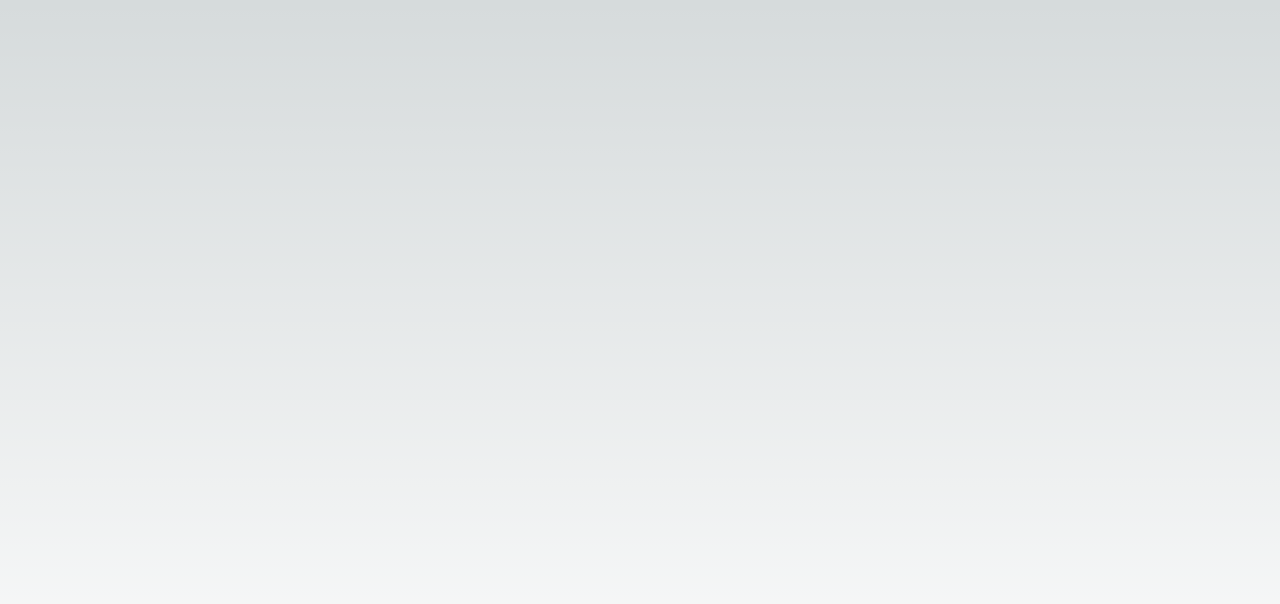
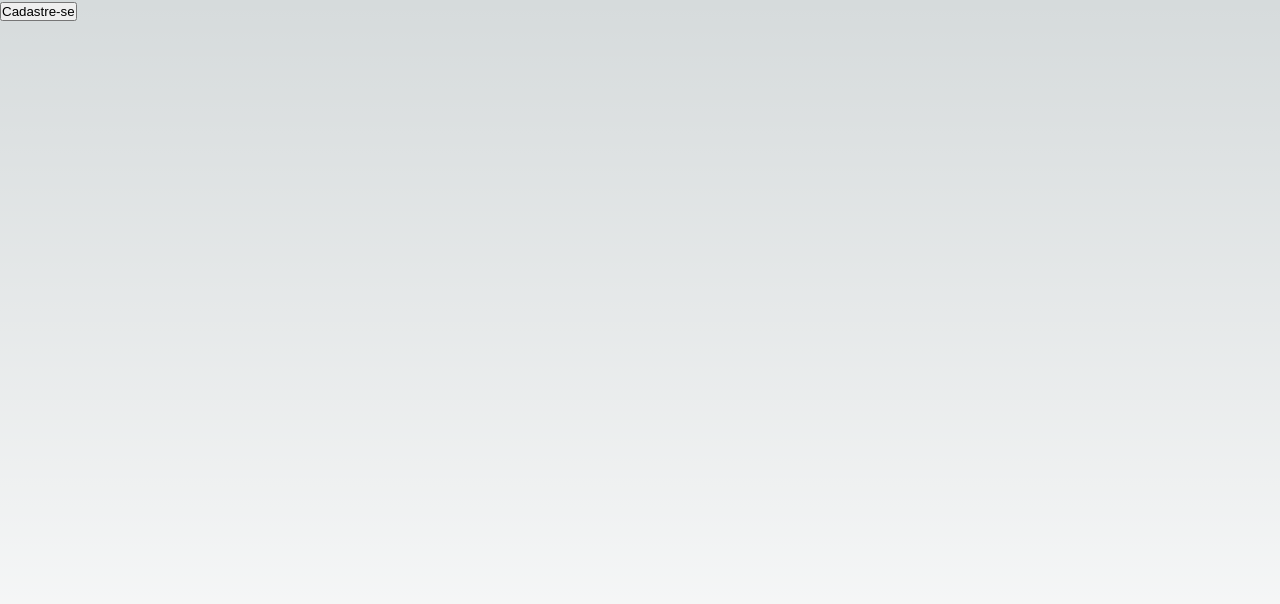
Before and after one commit to 777KML777/FHIRProject, a Next.js app: page / in a window 1280 px wide. Shown: the top 604 px of the page. Built offline with nearby package versions, Linux system fonts and the light colour scheme.

Commit message:
Upando as modificações para o nuvem

```diff
--- a/src/app/page.js
+++ b/src/app/page.js
@@ -1,97 +1,27 @@
-import Image from 'next/image'
-import styles from './page.module.css'
+'use client'
+import api from './api/requests'
 
 export default function Home() {
+
+  const enviar = () => {
+    console.log('Entrei no método estou no componente ainda')
+    const data = {
+      nome: 'Carlos',
+      sobrenome: 'Francisco',
+      email: 'franciso@gmail.com'
+    }
+
+    const response = api.post('/patient');
+    console.log(response)
+  }
+
   return (
     <>
+      <button
+        onClick={enviar}
+      >
+        Cadastre-se
+      </button>
     </>
-    // <main className={styles.main}>
-    //   <div className={styles.description}>
-    //     <p>
-    //       Get started by editing&nbsp;
-    //       <code className={styles.code}>src/app/page.js</code>
-    //     </p>
-    //     <div>
-    //       <a
-    //         href="https://vercel.com?utm_source=create-next-app&utm_medium=appdir-template&utm_campaign=create-next-app"
-    //         target="_blank"
-    //         rel="noopener noreferrer"
-    //       >
-    //         By{' '}
-    //         <Image
-    //           src="/vercel.svg"
-    //           alt="Vercel Logo"
-    //           className={styles.vercelLogo}
-    //           width={100}
-    //           height={24}
-    //           priority
-    //         />
-    //       </a>
-    //     </div>
-    //   </div>
-
-    //   <div className={styles.center}>
-    //     <Image
-    //       className={styles.logo}
-    //       src="/next.svg"
-    //       alt="Next.js Logo"
-    //       width={180}
-    //       height={37}
-    //       priority
-    //     />
-    //   </div>
-
-    //   <div className={styles.grid}>
-    //     <a
-    //       href="https://nextjs.org/docs?utm_source=create-next-app&utm_medium=appdir-template&utm_campaign=create-next-app"
-    //       className={styles.card}
-    //       target="_blank"
-    //       rel="noopener noreferrer"
-    //     >
-    //       <h2>
-    //         Docs <span>-&gt;</span>
-    //       </h2>
-    //       <p>Find in-depth information about Next.js features and API.</p>
-    //     </a>
-
-    //     <a
-    //       href="https://nextjs.org/learn?utm_source=create-next-app&utm_medium=appdir-template&utm_campaign=create-next-app"
-    //       className={styles.card}
-    //       target="_blank"
-    //       rel="noopener noreferrer"
-    //     >
-    //       <h2>
-    //         Learn <span>-&gt;</span>
-    //       </h2>
-    //       <p>Learn about Next.js in an interactive course with&nbsp;quizzes!</p>
-    //     </a>
-
-    //     <a
-    //       href="https://vercel.com/templates?framework=next.js&utm_source=create-next-app&utm_medium=appdir-template&utm_campaign=create-next-app"
-    //       className={styles.card}
-    //       target="_blank"
-    //       rel="noopener noreferrer"
-    //     >
-    //       <h2>
-    //         Templates <span>-&gt;</span>
-    //       </h2>
-    //       <p>Explore the Next.js 13 playground.</p>
-    //     </a>
-
-    //     <a
-    //       href="https://vercel.com/new?utm_source=create-next-app&utm_medium=appdir-template&utm_campaign=create-next-app"
-    //       className={styles.card}
-    //       target="_blank"
-    //       rel="noopener noreferrer"
-    //     >
-    //       <h2>
-    //         Deploy <span>-&gt;</span>
-    //       </h2>
-    //       <p>
-    //         Instantly deploy your Next.js site to a shareable URL with Vercel.
-    //       </p>
-    //     </a>
-    //   </div>
-    // </main>
   )
 }
```
Also changed, not shown: src/api/api.js (+5 -3 lines), src/app/pages/consultas/page.js (indentation only).
